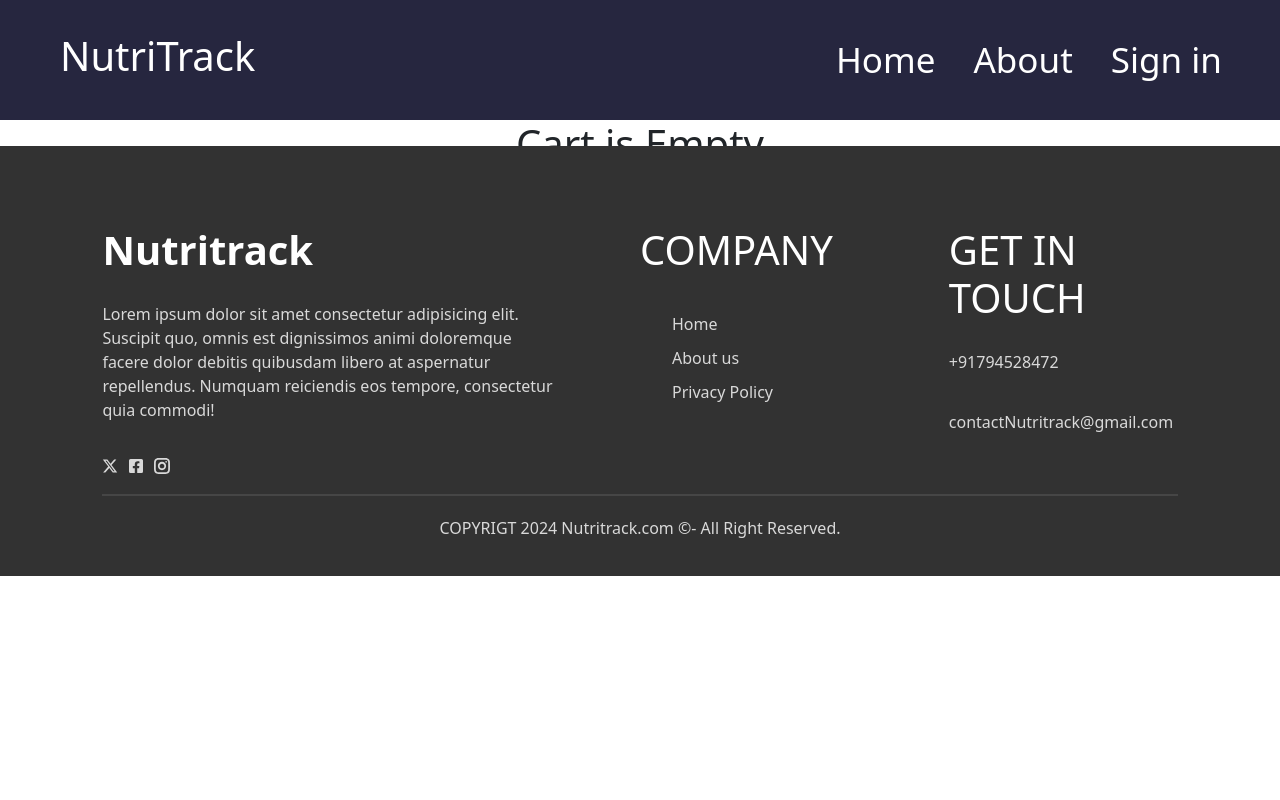
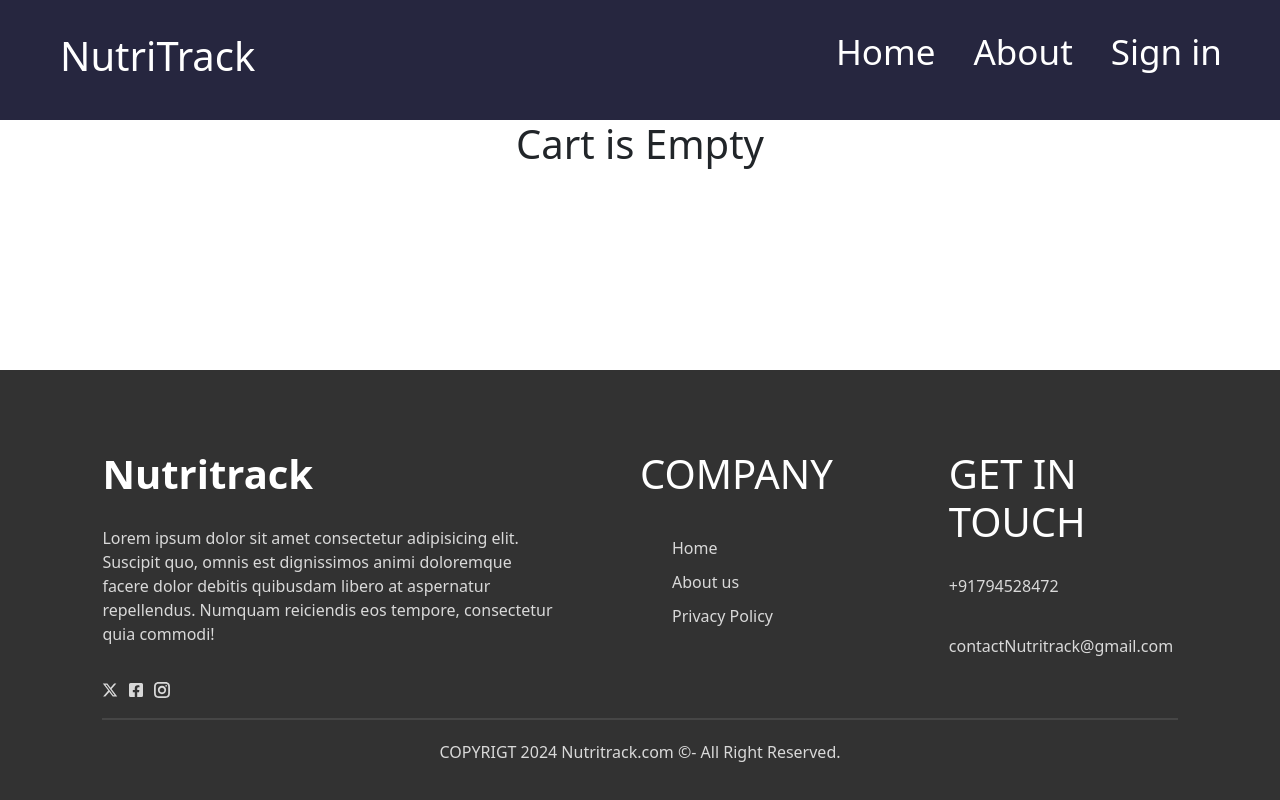
Before and after one commit to poorva-khatawate/NutriTrack-web, a React (Create React App) app: page /cart in a window 1280 px wide. Built offline with nearby package versions, Linux system fonts and the light colour scheme.

Commit message:
css fixed

```diff
--- a/src/App.css
+++ b/src/App.css
@@ -4,7 +4,7 @@
     box-sizing:border-box;
   }
 
-  body{
+  html{
     position: relative;
     min-height: 100%;
     padding-bottom: 400px;
--- a/src/components/Footer/Footer.js
+++ b/src/components/Footer/Footer.js
@@ -3,7 +3,6 @@ import "./Footer.css";
 import { FaXTwitter } from "react-icons/fa6";
 import { FaFacebookSquare } from "react-icons/fa";
 import { GrInstagram } from "react-icons/gr";
-import  footer_image  from "./Footer.png";
 
 const Footer = () => {
   return (
--- a/src/components/Login2/Login2.css
+++ b/src/components/Login2/Login2.css
@@ -23,7 +23,7 @@
     display: flex;
     flex-direction: column;
     justify-content: space-between;
-    width:max(20vw,300px);
+    width:max(24vw,300px);
     gap:20px;
     padding: 20px;
     background-color: white;
--- a/src/components/Navbar/Navbar.css
+++ b/src/components/Navbar/Navbar.css
@@ -42,10 +42,15 @@
     color: rgb(155, 191, 231);
   }
 
+  p.sign_btn{
+    display: inline-block;
+    cursor: pointer;
+  }
+
   @media (max-width: 768px) {
-    .nav-leftt {
+    /* .nav-leftt {
       display: none;
-    }
+    } */
 
     .nav-links {
       display: none;
@@ -59,6 +64,11 @@
       max-height: 0;
       overflow: hidden;
       transition: max-height 0.3s ease-in-out;
+      cursor: pointer;
+    }
+
+    span.sign_btn{
+      cursor: pointer;
     }
 
     .nav-links a {
--- a/src/components/Navbar/Navbar.js
+++ b/src/components/Navbar/Navbar.js
@@ -2,7 +2,7 @@ import React from 'react';
 import { signOut } from "firebase/auth";
 import { Link, useNavigate } from 'react-router-dom';
 import './Navbar.css';
-import { auth } from '../../Firebase';
+import { RxHamburgerMenu } from "react-icons/rx";
 const Navbar = ({ toggleLoginForm, setToggleLoginForm }) => {
   const navigate=useNavigate();
 
@@ -24,7 +24,7 @@ const Navbar = ({ toggleLoginForm, setToggleLoginForm }) => {
         <Link to="/" className='nav-links'>Home</Link>
         <Link to="/about" className='nav-links'>About</Link>
         {/* <Link to="/" className='nav-links' onClick={handleLogOut}>Logout</Link> */}
-        <span className='nav-links' onClick={() => setToggleLoginForm(true)}>Sign in</span>
+        <p className='nav-links sign_btn' onClick={() => setToggleLoginForm(true)}>Sign in</p>
         </div>
       </div>
   );
```
